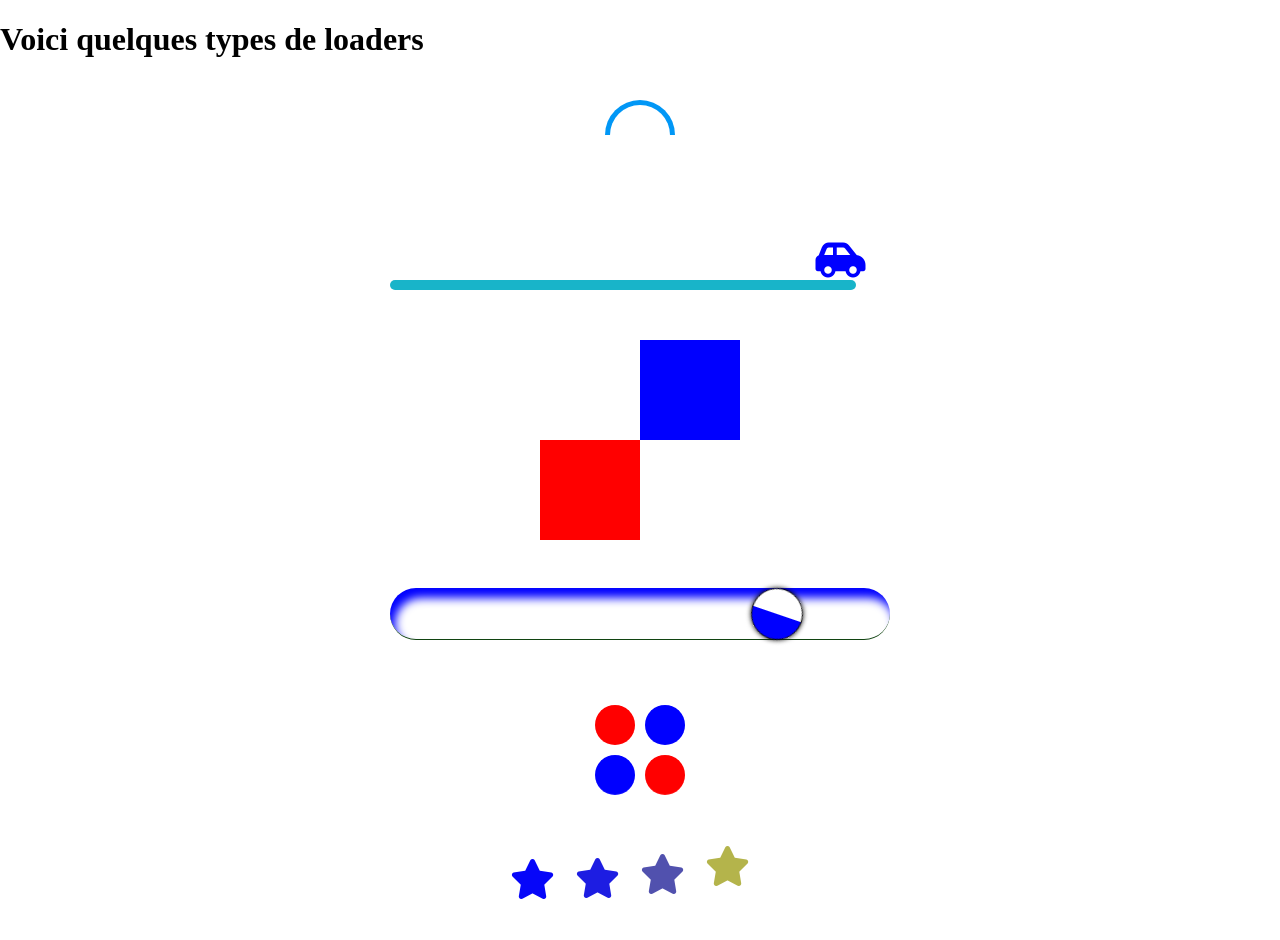
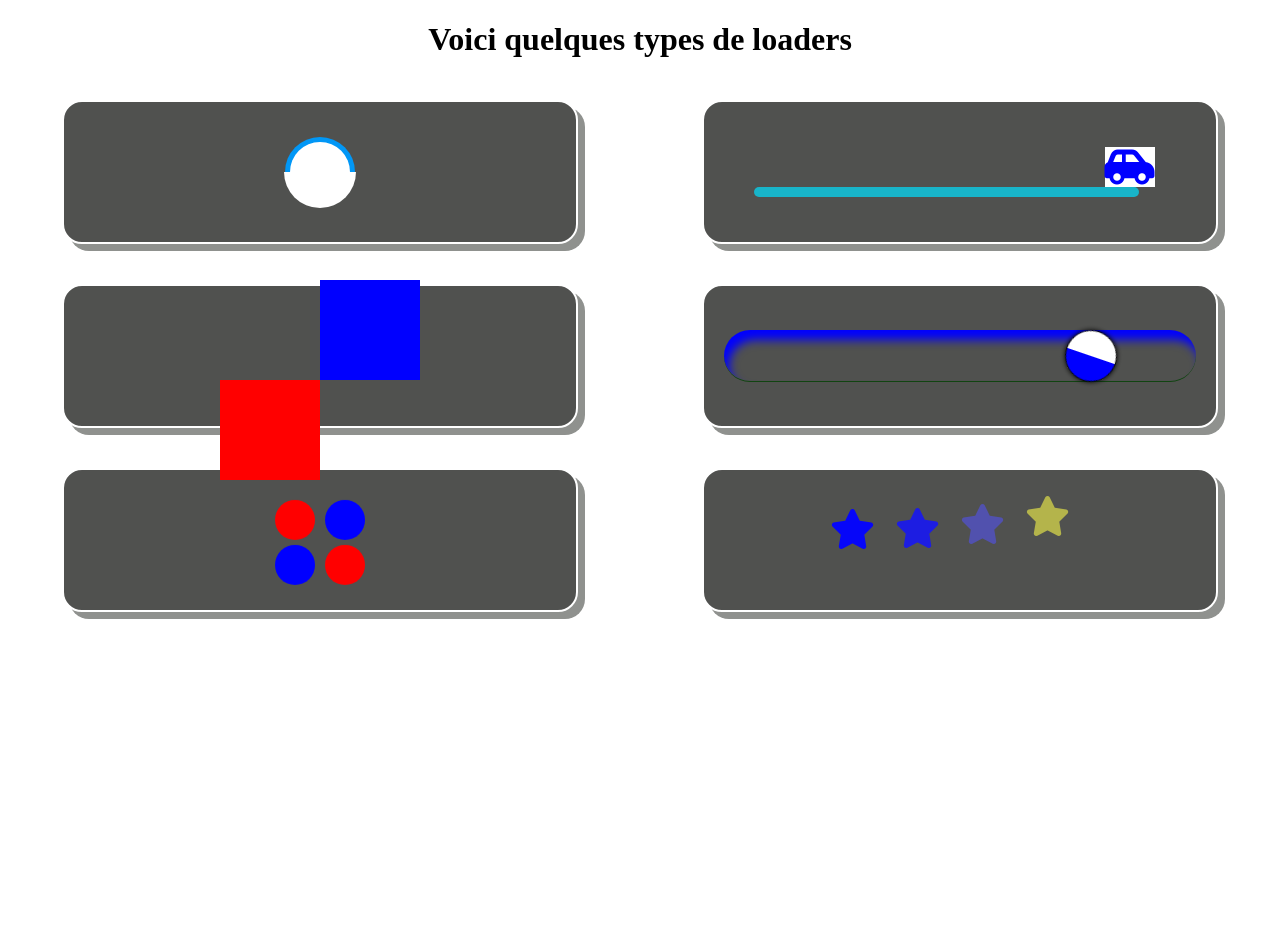
Before and after one commit to DTC-Formation/kotrana-animation-ToandroMananjara, a plain HTML site: page index.html in a window 1280 px wide. After the commit the page ends 821 px from the top, so only its background shows below. Drawn offline with Linux system fonts and the light colour scheme.

Commit message:
style ajouté pour les nouveaux div

```diff
--- a/assets/style.css
+++ b/assets/style.css
@@ -1,13 +1,41 @@
 body{
     margin: 0;
-
+    width: 100vw;
+    height: 100vh;
+    box-sizing: border-box;
+    /* overflow: hidden; */
+}
+h1{
+    text-align: center;
 }
 .container{
+    width: 100%;
+    display: flex;
+    flex-direction: row;
+    align-items: start;
+    justify-content: center;
+}
+.bloc-left,.bloc-right{
+    width: 50%;
     display: flex;
     flex-direction: column;
     align-items: center;
+}
+.big-container{
+    width: 80%;
+    height: 100px;
+    display: flex;
     justify-content: center;
+    align-items: center;
+    border: solid 2px #fff ;
+    border-radius: 20px;
+    padding: 20px 0;
+    margin:20px 0;
+    background:#50514F;
+    box-shadow: 7px 7px 0 #8f918e ;
 }
+
+
 /* debut loader-1 */
 .container-1 {
     width: 70px;
--- a/index.html
+++ b/index.html
@@ -10,32 +10,56 @@
 <body>
     <h1>Voici quelques types de loaders</h1>
     <div class="container">
+        <div class="bloc-left">
+            <div class="big-container">
                 <div class="container-1">
                     <div class="container-item-1">
                         <div class="items-1"></div>
                     </div>
                 </div>
+            </div>
+
+            <div class="big-container">
+                <div class="container-3">
+                    <div class="item-3-1"></div>
+                    <div class="item-3-2"></div>
+                </div>
+            </div>
+
+
+            <div class="big-container">
+                <div class="container-5">
+                    <div class="top">
+                        <div class="item-5-1"></div>
+                    <div class="item-5-2"></div>
+                    </div>
+                    <div class="bottom">
+                        <div class="item-5-3"></div>
+                        <div class="item-5-4"></div>
+                    </div>
+
+                </div>
+            </div>
+
+        </div>
+
+        <div class="bloc-right">
+            <div class="big-container">
                 <div class="container-2">
                     <div class="item-2-1"><i class="fa-sharp fa-solid fa-car-side"></i></div>
                     <div class="item-2-2"></div>
                 </div>
-
-        <div class="container-3">
-            <div class="item-3-1"></div>
-            <div class="item-3-2"></div>
             </div>
 
+
+            <div class="big-container">
                 <div class="container-4">
                     <div class="item-4-1"></div>
                 </div>
-
-        <div class="container-5">
-            <div class="item-5-1"></div>
-            <div class="item-5-2"></div>
-            <div class="item-5-3"></div>
-            <div class="item-5-4"></div>
             </div>
 
+
+            <div class="big-container">
                 <div class="container-6">
                     <div class="item-6-1"><i class="fa-solid fa-star"></i></div>
                     <div class="item-6-2"><i class="fa-solid fa-star"></i></div>
@@ -43,5 +67,9 @@
                     <div class="item-6-4"><i class="fa-solid fa-star"></i></div>
                 </div>
             </div>
+
+        </div>
+
+    </div>
 </body>
 </html>
```
Lines whose indentation alone changed are shown as unchanged.
